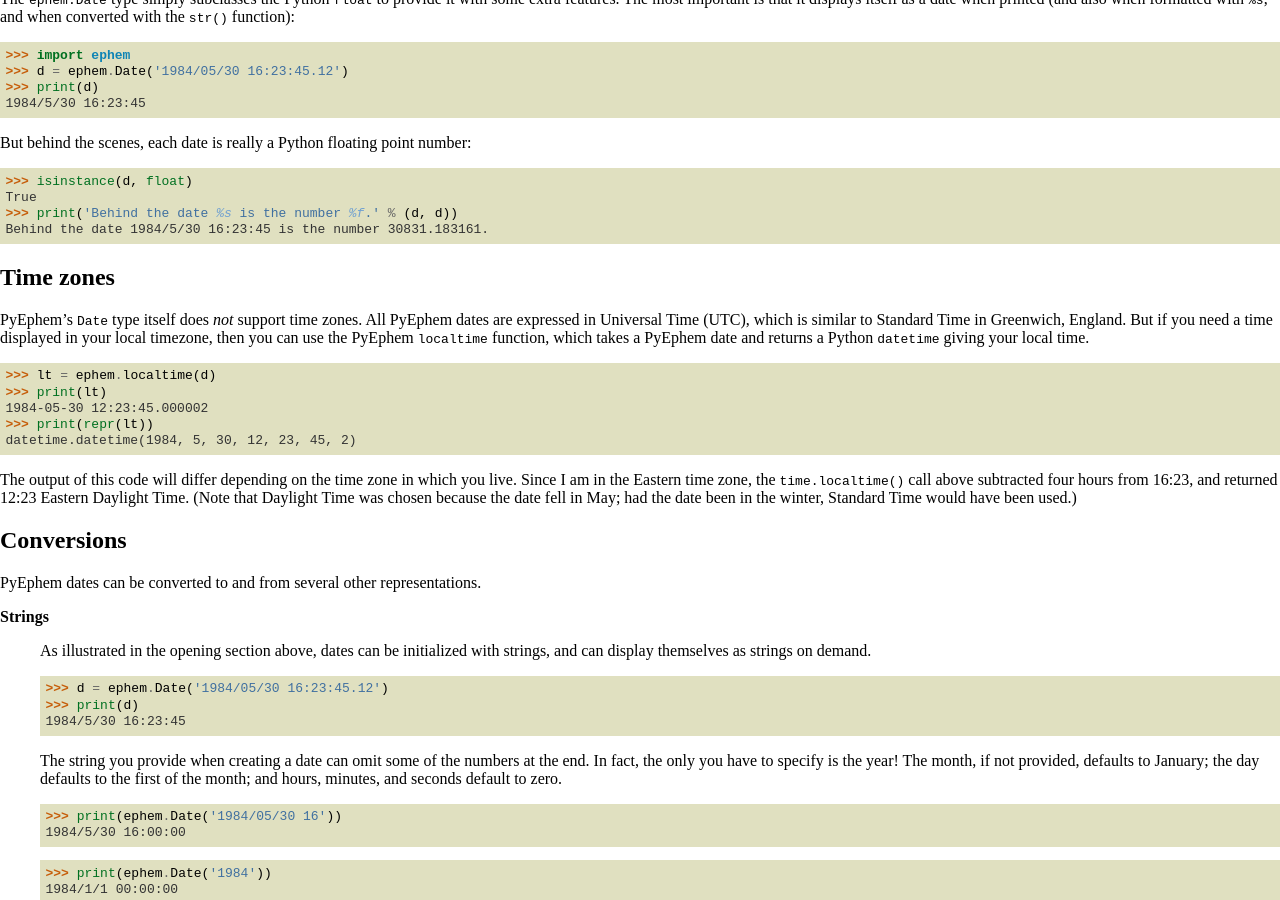
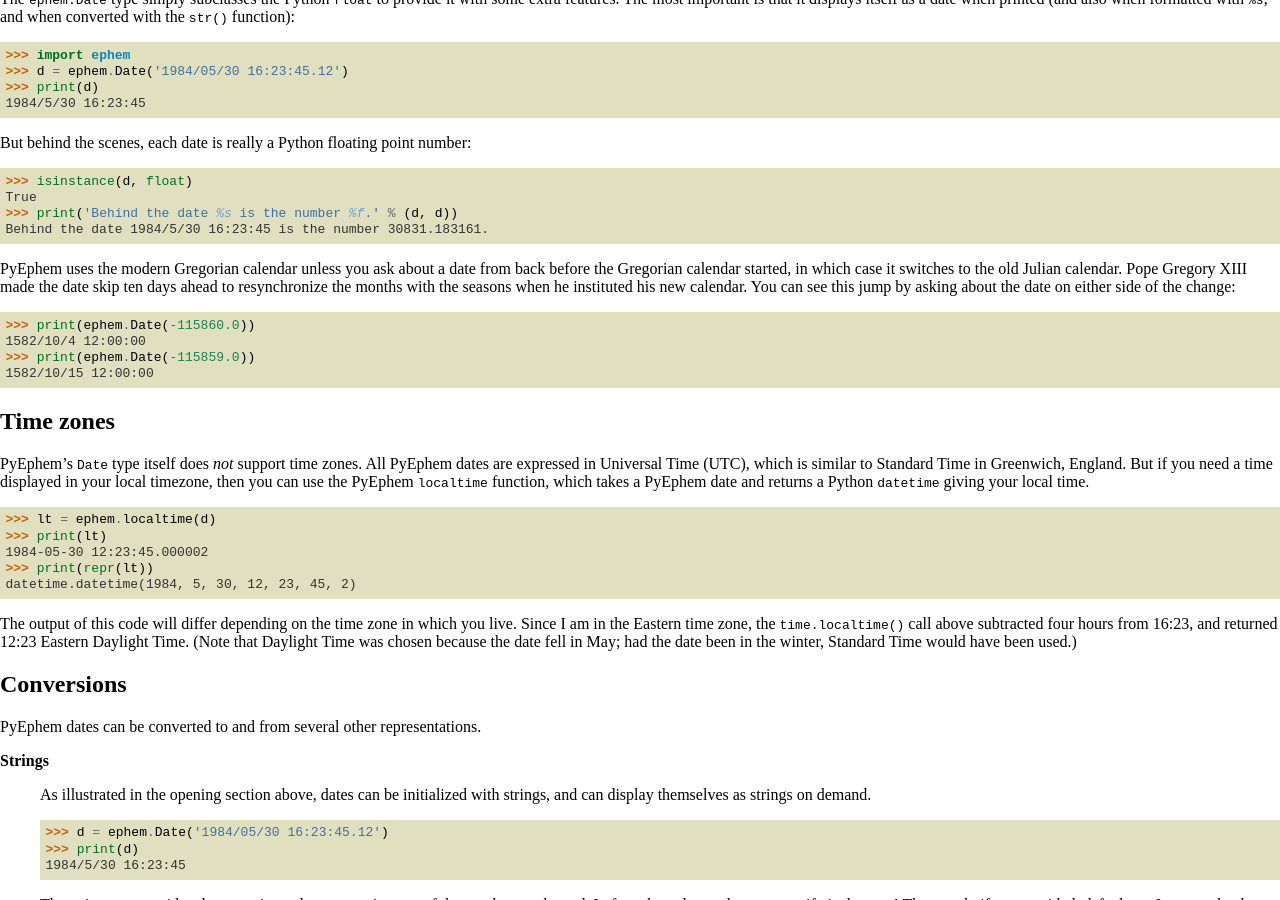
Before and after one commit to brandon-rhodes/pyephem, a Sphinx documentation site: the page built from ephem/doc/date.rst, in a window 1280 px wide and 900 px high, scrolled down 609 px. Built offline with Sphinx 7.4.7, drawn with Linux system fonts in a browser that asks for light colours.

Commit message:
Fix #62 by documenting Gregorian-Julian boundary

```diff
--- a/ephem/doc/date.rst
+++ b/ephem/doc/date.rst
@@ -32,6 +32,21 @@ each date is really a Python floating point number:
     True
     >>> print('Behind the date %s is the number %f.' % (d, d))
     Behind the date 1984/5/30 16:23:45 is the number 30831.183161.
+
+PyEphem uses the modern Gregorian calendar
+unless you ask about a date
+from back before the Gregorian calendar started,
+in which case it switches to the old Julian calendar.
+Pope Gregory XIII made the date skip ten days ahead
+to resynchronize the months with the seasons
+when he instituted his new calendar.
+You can see this jump by asking about the date
+on either side of the change:
+
+    >>> print(ephem.Date(-115860.0))
+    1582/10/4 12:00:00
+    >>> print(ephem.Date(-115859.0))
+    1582/10/15 12:00:00
 
 Time zones
 ----------
--- a/ephem/doc/quick.rst
+++ b/ephem/doc/quick.rst
@@ -773,6 +773,8 @@ Dates
  * Only when printed, passed to ``str()``, or formatted with ``'%s'``
    does a date express itself as a string
    giving the calendar day and time.
+ * The modern Gregorian calendar is used for recent dates,
+   and the old Julian calendar for dates before October 15, 1582.
  * Dates *always* use Universal Time, *never* your local time zone.
  * Call ``.triple()`` to split a date into its year, month, and day.
  * Call ``.tuple()`` to split a date into its year, month, day,
```
